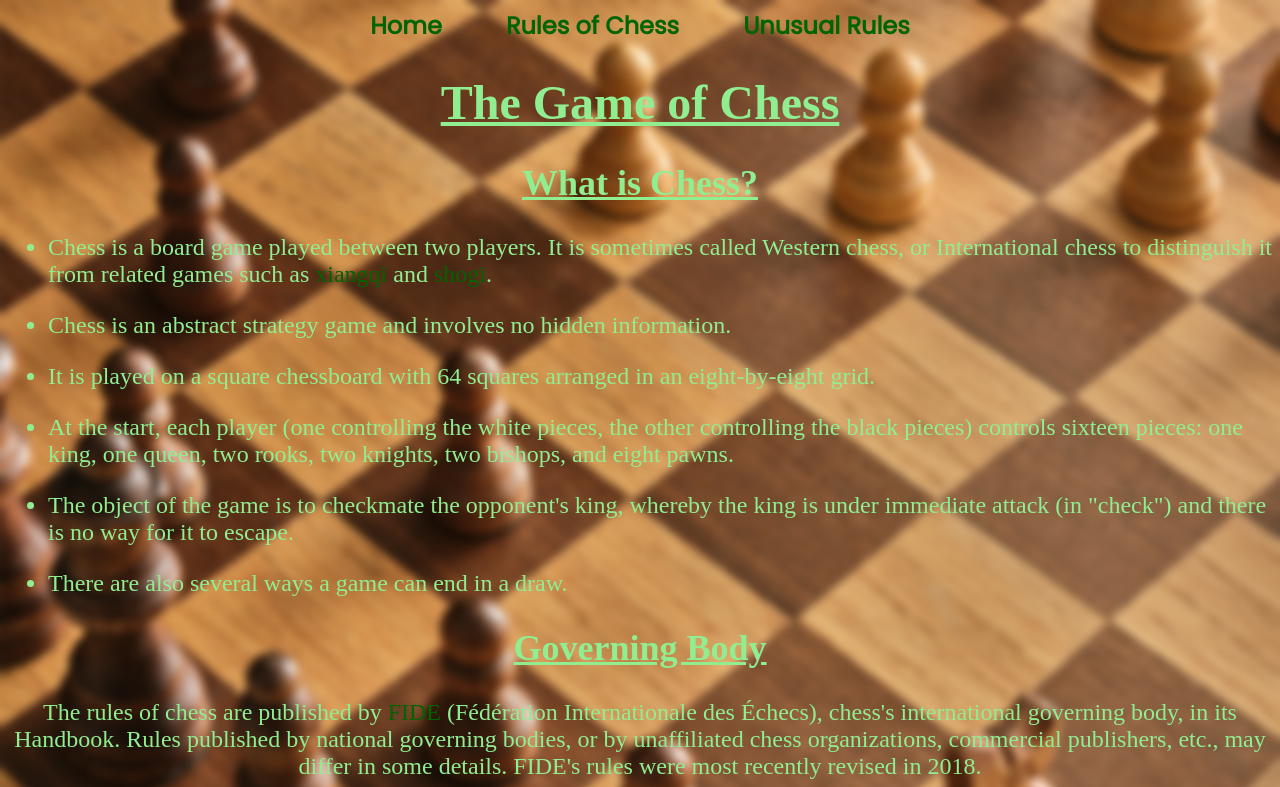
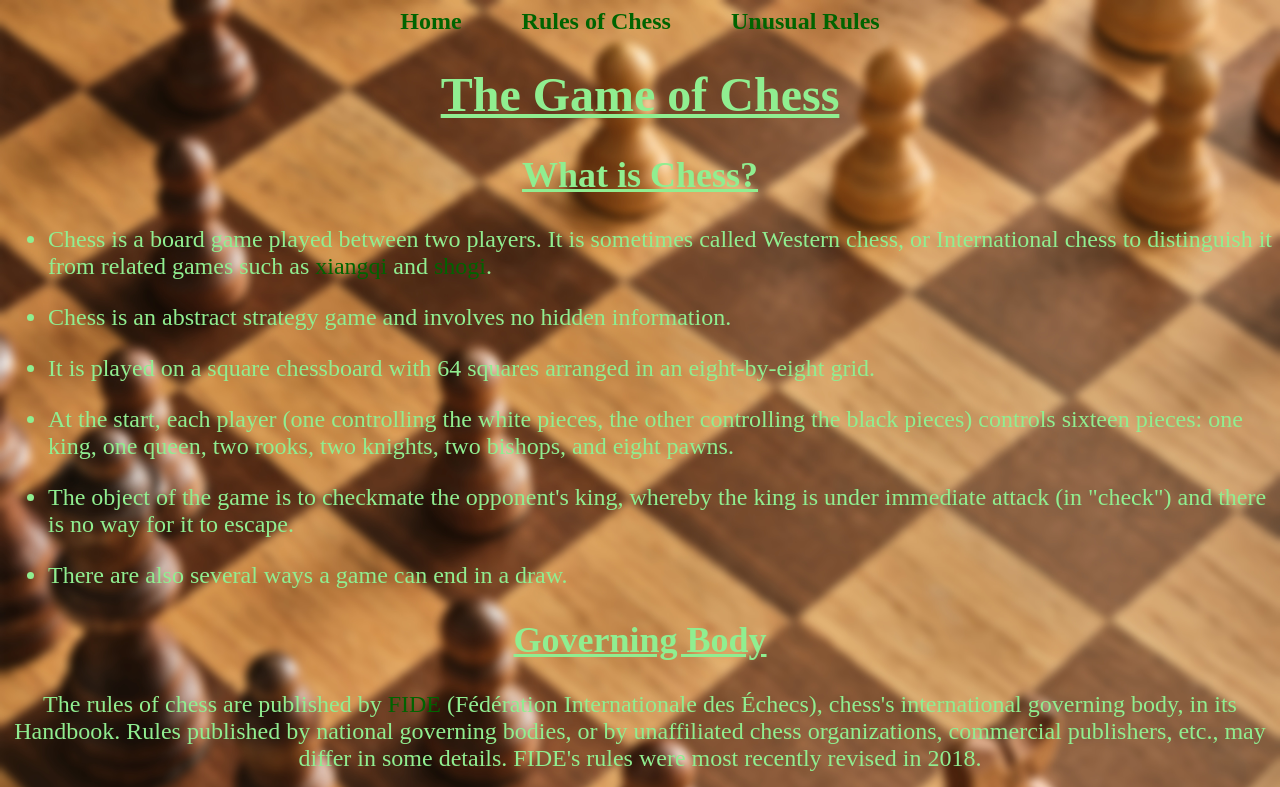
Before and after one commit to PranavBobbySekhar/Chess-Website, a plain HTML site: page index.html in a window 1280 px wide. Shown: the top 787 px of the page. Drawn offline with Linux system fonts and the light colour scheme.

Commit message:
Update index.html

```diff
--- a/index.html
+++ b/index.html
@@ -6,7 +6,6 @@
 
 <style>
 body {
-  font-family: 'Baskerville Old Face';
   background-image: url("pics/background.jpg");
   background-repeat: no-repeat;
   background-attachment: fixed;
@@ -29,12 +28,13 @@ a {
 <link rel="preconnect" href="https://fonts.googleapis.com">
 <link rel="preconnect" href="https://fonts.gstatic.com" crossorigin>
 <link href="https://fonts.googleapis.com/css2?family=Poppins&display=swap" rel="stylesheet">
+<link rel="stylesheet" href="styles.css">
 
 </head>
 
 <body>
 
-<center><h4 style='font-family: Poppins;'><a href="index.html" target="_blank" style="text-decoration:none">Home</a>&nbsp&nbsp&nbsp&nbsp&nbsp&nbsp&nbsp&nbsp&nbsp&nbsp<a href="rules.html" target="_blank" style="text-decoration:none">Rules of Chess</a>&nbsp&nbsp&nbsp&nbsp&nbsp&nbsp&nbsp&nbsp&nbsp&nbsp<a href="pics/unusualrules.mp4" target="_blank" style="text-decoration:none">Unusual Rules</a></h4></center>
+<center><h4><a href="index.html" target="_blank" style="text-decoration:none">Home</a>&nbsp&nbsp&nbsp&nbsp&nbsp&nbsp&nbsp&nbsp&nbsp&nbsp<a href="rules.html" target="_blank" style="text-decoration:none">Rules of Chess</a>&nbsp&nbsp&nbsp&nbsp&nbsp&nbsp&nbsp&nbsp&nbsp&nbsp<a href="pics/unusualrules.mp4" target="_blank" style="text-decoration:none">Unusual Rules</a></h4></center>
 
 <center><h1><u>The Game of Chess</u></h1></center>
 
```
